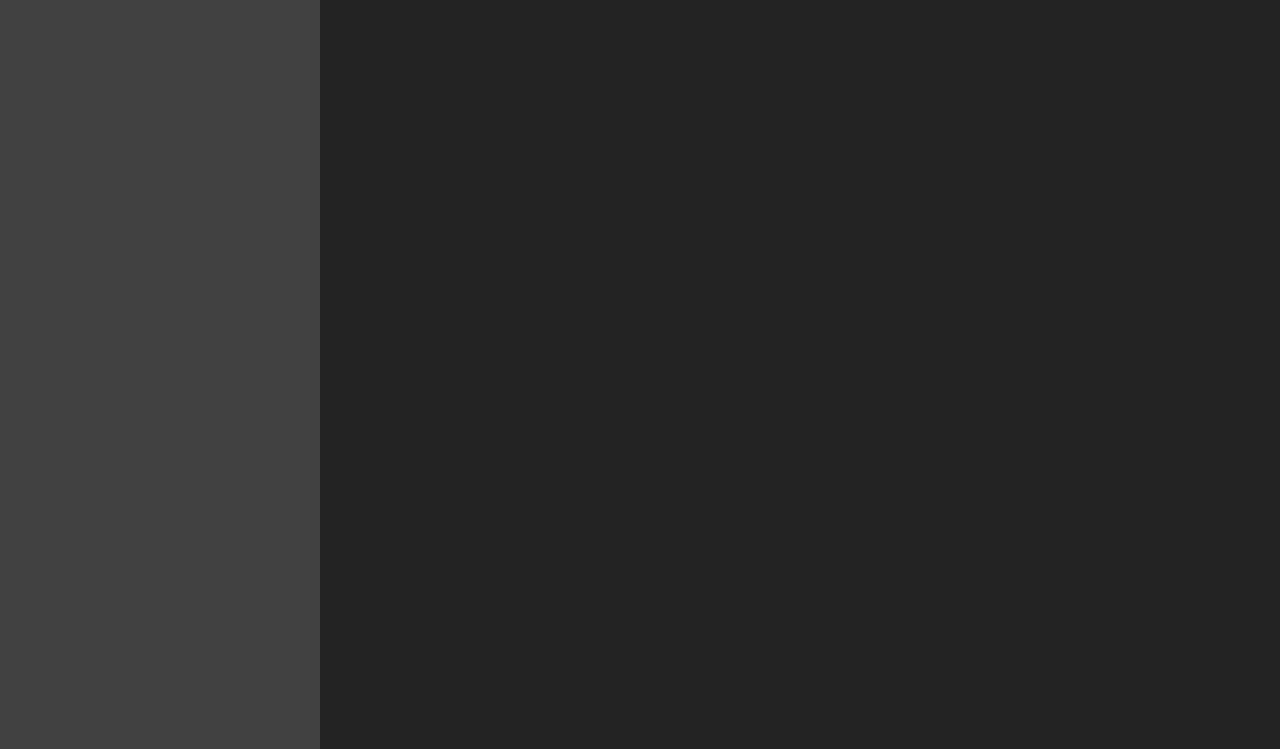
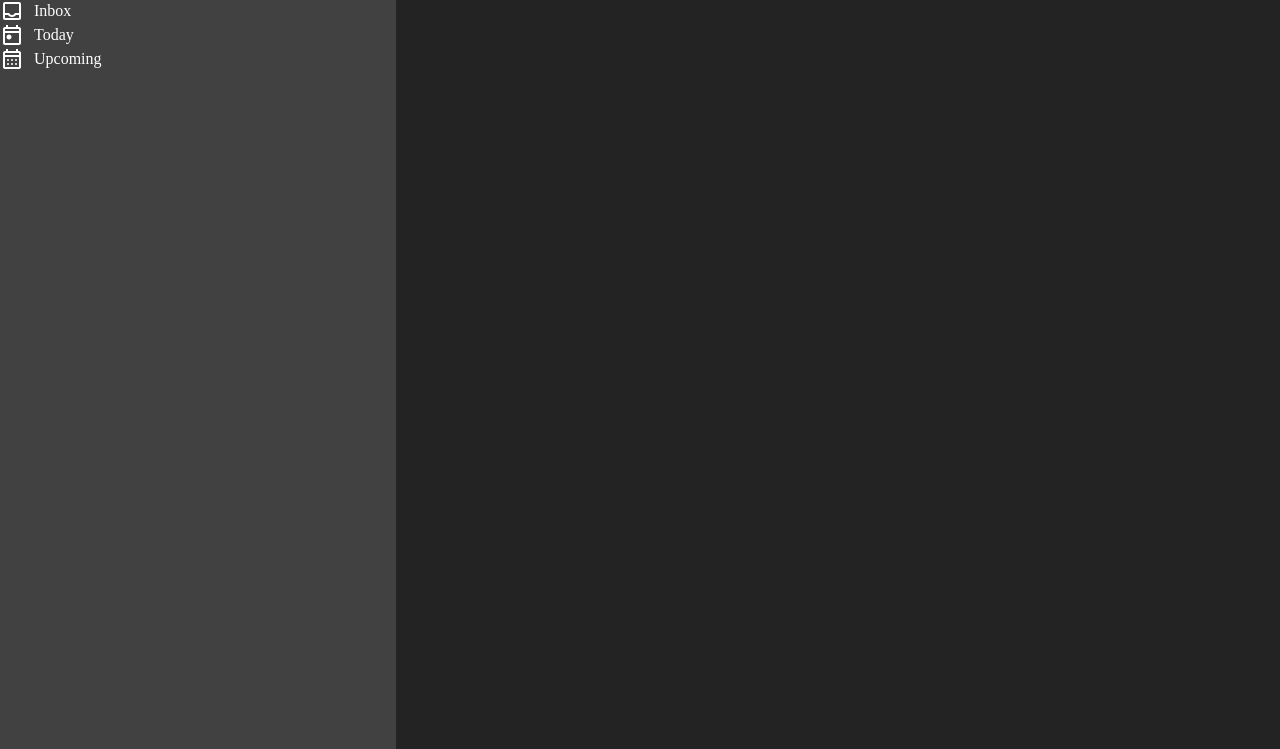
Before and after one commit to robleung/todo, a website with bundled scripts: page dist/index.html in a window 1280 px wide. Shown: the part 51-800 px from the top of the page. Built offline with nearby package versions, Linux system fonts and the light colour scheme.

Commit message:
updates to sidebar layout

```diff
--- a/src/index.js
+++ b/src/index.js
@@ -1,43 +1,42 @@
 import "./style.css";
+
+function createIcon(symbol) {
+  let div = document.createElement("div");
+  div.classList.add("material-symbols-outlined");
+  div.innerHTML = symbol;
+  return div;
+}
+function createIconLabel(symbol, label) {
+  let div = document.createElement("div");
+  let divIcon = createIcon(symbol);
+  let divLabel = document.createElement("div");
+  divLabel.innerHTML = label;
+  div.append(divIcon, divLabel);
+  return div;
+}
 
 function menuBar() {
   let menuBar = document.createElement("div");
   menuBar.classList.add("header");
   let menuLeft = document.createElement("div");
   menuLeft.classList.add("menuLeft");
-  let menuIcon = document.createElement("div");
-  menuIcon.classList.add("material-symbols-outlined");
-  menuIcon.innerHTML = "menu";
+  let menuIcon = createIcon("menu");
   menuIcon.addEventListener("click", toggleSidePanel);
-  let homeIcon = document.createElement("div");
-  homeIcon.classList.add("material-symbols-outlined");
-  homeIcon.innerHTML = "home";
+  let homeIcon = createIcon("home");
   let searchBar = document.createElement("div");
   searchBar.classList.add("searchBar");
-  let searchIcon = document.createElement("div");
-  searchIcon.classList.add("material-symbols-outlined");
-  searchIcon.innerHTML = "search";
+  let searchIcon = createIcon("search");
   let searchInput = document.createElement("input");
   searchInput.placeholder = "Search";
   searchBar.append(searchIcon, searchInput);
   menuLeft.append(menuIcon, homeIcon, searchBar);
   let menuRight = document.createElement("div");
   menuRight.classList.add("menuRight");
-  let addIcon = document.createElement("div");
-  addIcon.classList.add("material-symbols-outlined");
-  addIcon.innerHTML = "add";
-  let statusIcon = document.createElement("div");
-  statusIcon.classList.add("material-symbols-outlined");
-  statusIcon.innerHTML = "clock_loader_40";
-  let helpIcon = document.createElement("div");
-  helpIcon.classList.add("material-symbols-outlined");
-  helpIcon.innerHTML = "help";
-  let notificationIcon = document.createElement("div");
-  notificationIcon.classList.add("material-symbols-outlined");
-  notificationIcon.innerHTML = "notifications";
-  let userIcon = document.createElement("div");
-  userIcon.classList.add("material-symbols-outlined");
-  userIcon.innerHTML = "hdr_auto";
+  let addIcon = createIcon("add");
+  let statusIcon = createIcon("clock_loader_40");
+  let helpIcon = createIcon("help");
+  let notificationIcon = createIcon("notifications");
+  let userIcon = createIcon("hdr_auto");
   menuRight.append(addIcon, statusIcon, helpIcon, notificationIcon, userIcon);
   menuBar.append(menuLeft, menuRight);
   return menuBar;
@@ -46,6 +45,10 @@ function menuBar() {
 function sidebar() {
   let sidebar = document.createElement("div");
   sidebar.classList.add("sidebar");
+  let inbox = createIconLabel("inbox", "Inbox");
+  let today = createIconLabel("today", "Today");
+  let upcoming = createIconLabel("calendar_month", "Upcoming");
+  sidebar.append(inbox, today, upcoming);
   return sidebar;
 }
 
--- a/src/style.css
+++ b/src/style.css
@@ -187,10 +187,18 @@ body {
 .sidebar {
   background-color: rgb(65, 65, 65);
   flex-grow: 1;
+  display: flex;
+  flex-direction: column;
 }
 .sidebar-hidden {
   display: none;
 }
+.sidebar > div {
+  display: flex;
+  gap: 10px;
+  align-items: center;
+}
+
 .mainView {
   flex-grow: 3;
 }
```
Also changed, not shown: dist/main.js.
